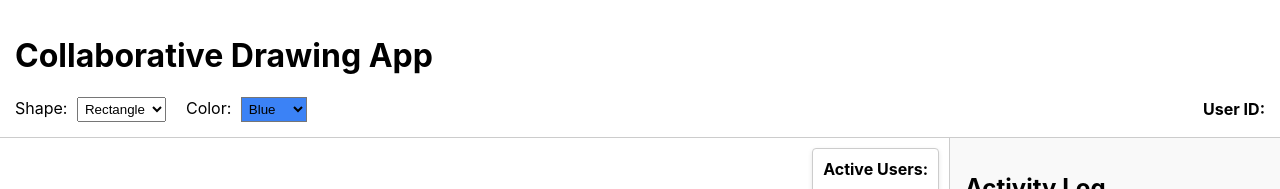
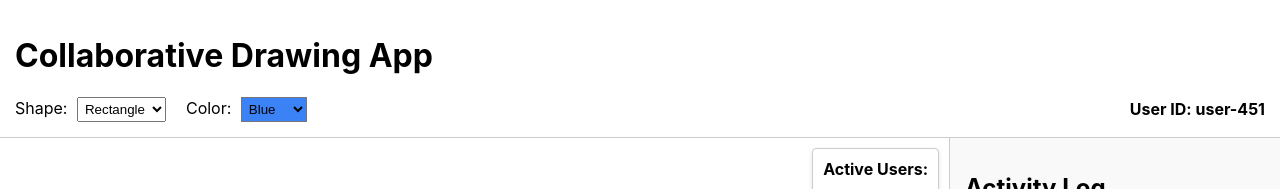
Before and after one commit to denfu80/poc-collaborative-editing, a React (Create React App) app: page / in a window 1280 px wide. Shown: the top 189 px of the page. Built offline with nearby package versions, Linux system fonts and the light colour scheme; no server answers.

Commit message:
Assign `userId` prop to `Header` component.
Pass the `currentUserId` to the `Header` component to ensure it has access to the current user's information. This prepares the component for features that depend on user-specific data.

```diff
--- a/src/App.js
+++ b/src/App.js
@@ -131,6 +131,7 @@ function App() {
       <div className="app-container">
         <div className="controls">
           <Header
+            userId={currentUserId}
             selectedShape={selectedShape}
             setSelectedShape={setSelectedShape}
             selectedColor={selectedColor}
```
